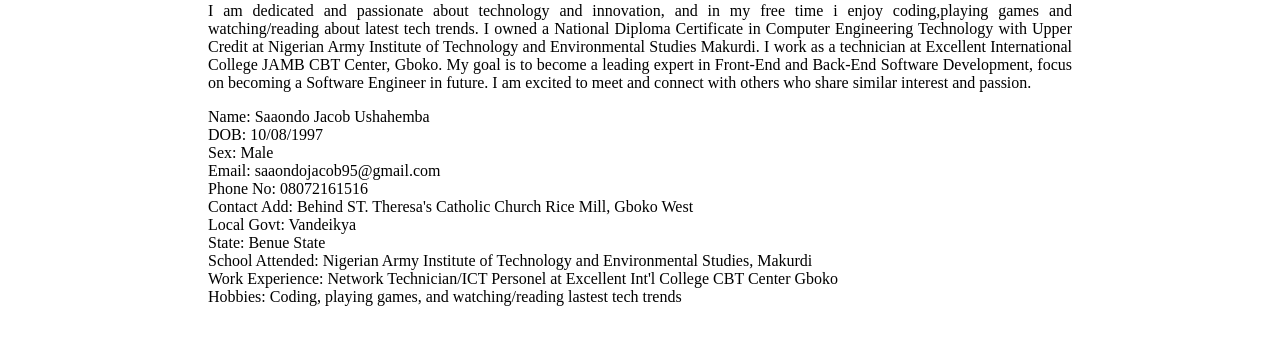
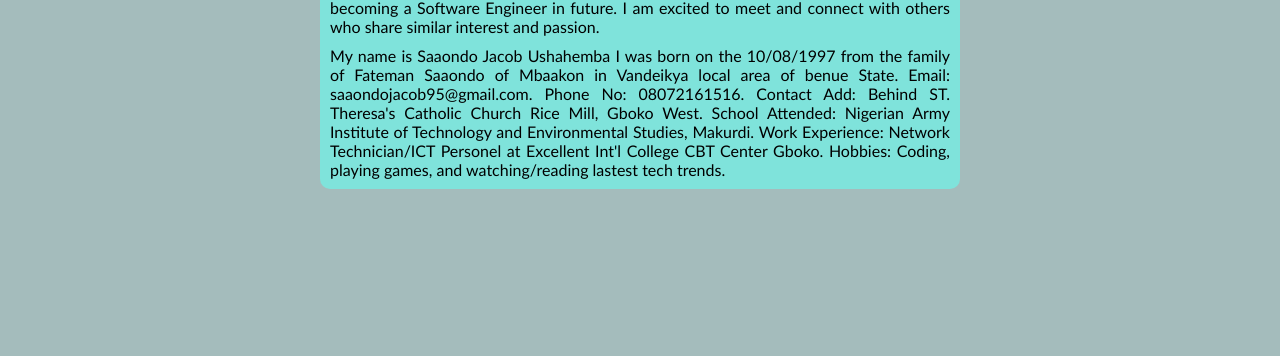
Before and after one commit to Saaondojacob/Sign-up, a plain HTML site: page index.html in a window 1280 px wide. Shown: the part 489-845 px from the top of the page. After the commit the page ends 800 px from the top, so only its background shows below. Drawn offline with Linux system fonts and the light colour scheme.

Commit message:
Update index.html

```diff
--- a/index.html
+++ b/index.html
@@ -1,28 +1,38 @@
 <!DOCTYPE html>
 <html>
 
-    <head>
+     <head>
         <title>
             My Profile
         </title>
         <style>
+              *{
+                margin: 0;
+                padding: 0;
+                box-sizing: border-box;
+                font-family: 'Trebuchet MS', 'Lucida Sans Unicode', 'Lucida Grande', 'Lucida Sans', Arial, sans-serif;
+            }
+            body{
+                background-color: rgba(116, 153, 153, 0.651);
+            }
             div{
                 margin: auto;
-                border: chocolate;
                 border-radius: 10px;
-                margin-left: 200px;
-                margin-right: 200px;
-                margin-top: 50px;
+                max-width: 50%;
+                margin-top: 10px;
                 margin-bottom: 50px;
+                background-color: rgba(100, 255, 242, 0.582);
+                padding: 10px;
             }
+
         </style>
     </head>
     <body>
-        <div class="box">
-            <h2><a href="profile.html">Home</a> <a href="techinfo.html">Techinfo</a></h2>
-            <h1 style="text-align: center; color: darkblue;">
-                MY PROFILE
-            </h1>
+        <h3 style="text-decoration: none;"><a href="index.html">Home</a> <a href="techinfo.html">Techinfo</a></h3>
+        <h1 style="text-align: center; color: darkblue;">
+            MY PROFILE
+        </h1>
+        <div>
             <img src="passport.jpg" width="250" height="250">
             <h1 style="color: darkblue;">Saaondo Jacob Ushahemba</h1>
 
@@ -35,18 +45,14 @@
                 on becoming a Software Engineer in future. I am excited to meet and connect with
                 others who share similar interest and passion.
             </p>
-            <p>
-                Name:               Saaondo Jacob Ushahemba <br>
-                DOB:                10/08/1997<br>
-                Sex:                Male<br>
-                Email:              saaondojacob95@gmail.com<br>
-                Phone No:           08072161516<br>
-                Contact Add:        Behind ST. Theresa's Catholic Church Rice Mill, Gboko West<br>
-                Local Govt:         Vandeikya<br>
-                State:              Benue State<br>
-                School Attended:    Nigerian Army Institute of Technology and Environmental Studies, Makurdi<br>
-                Work Experience:    Network Technician/ICT Personel at Excellent Int'l College CBT Center Gboko<br>
-                Hobbies:            Coding, playing games, and watching/reading lastest tech trends<br>
+            <p style="text-align: justify; margin-top: 10px;">
+                My name is Saaondo Jacob Ushahemba I was born on the 10/08/1997 from the family of Fateman Saaondo of Mbaakon in Vandeikya local area of benue State.
+                Email: saaondojacob95@gmail.com.
+                Phone No: 08072161516.
+                Contact Add: Behind ST. Theresa's Catholic Church Rice Mill, Gboko West.
+                School Attended: Nigerian Army Institute of Technology and Environmental Studies, Makurdi.
+                Work Experience: Network Technician/ICT Personel at Excellent Int'l College CBT Center Gboko.
+                Hobbies: Coding, playing games, and watching/reading lastest tech trends.
             </p>
         </div>
 
```
